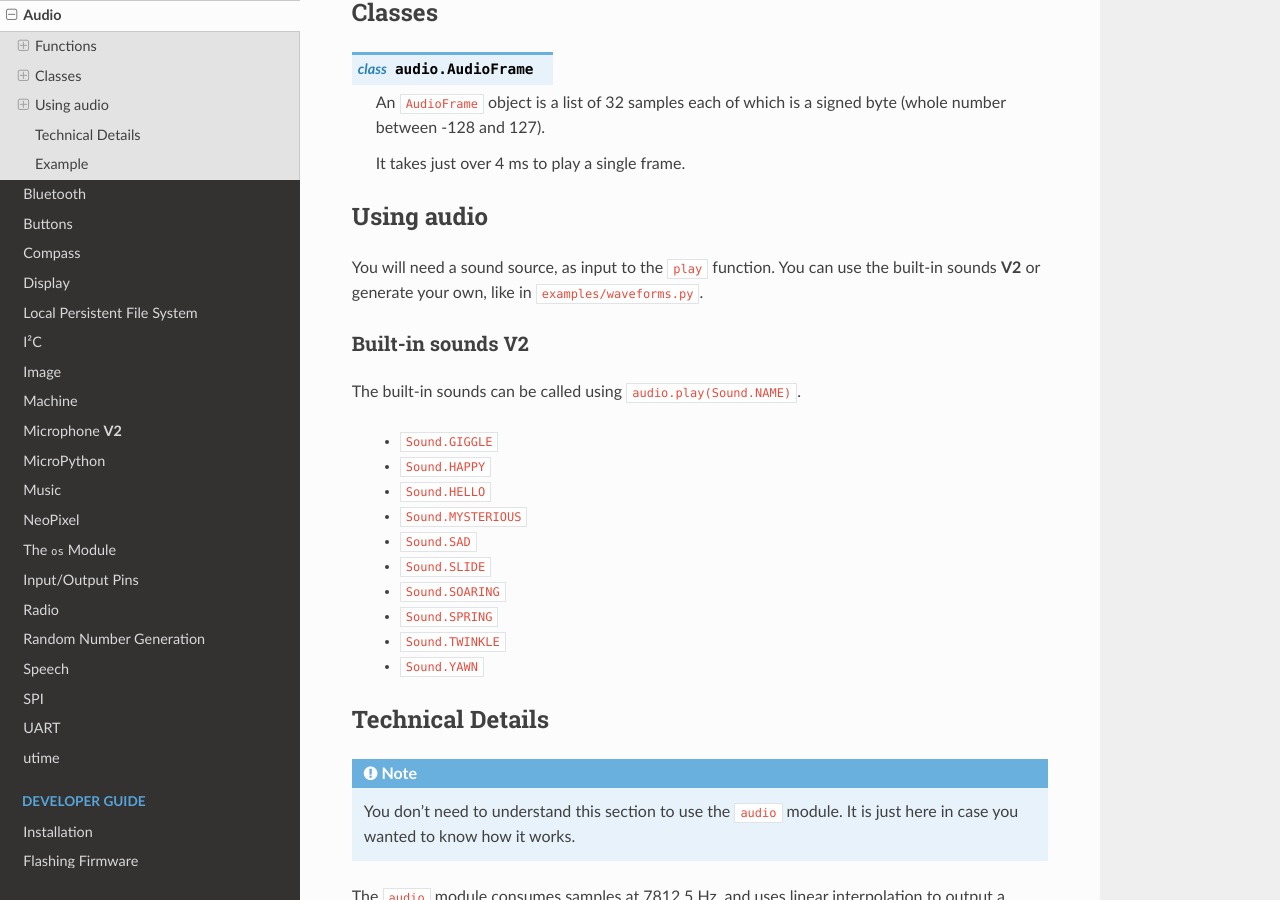
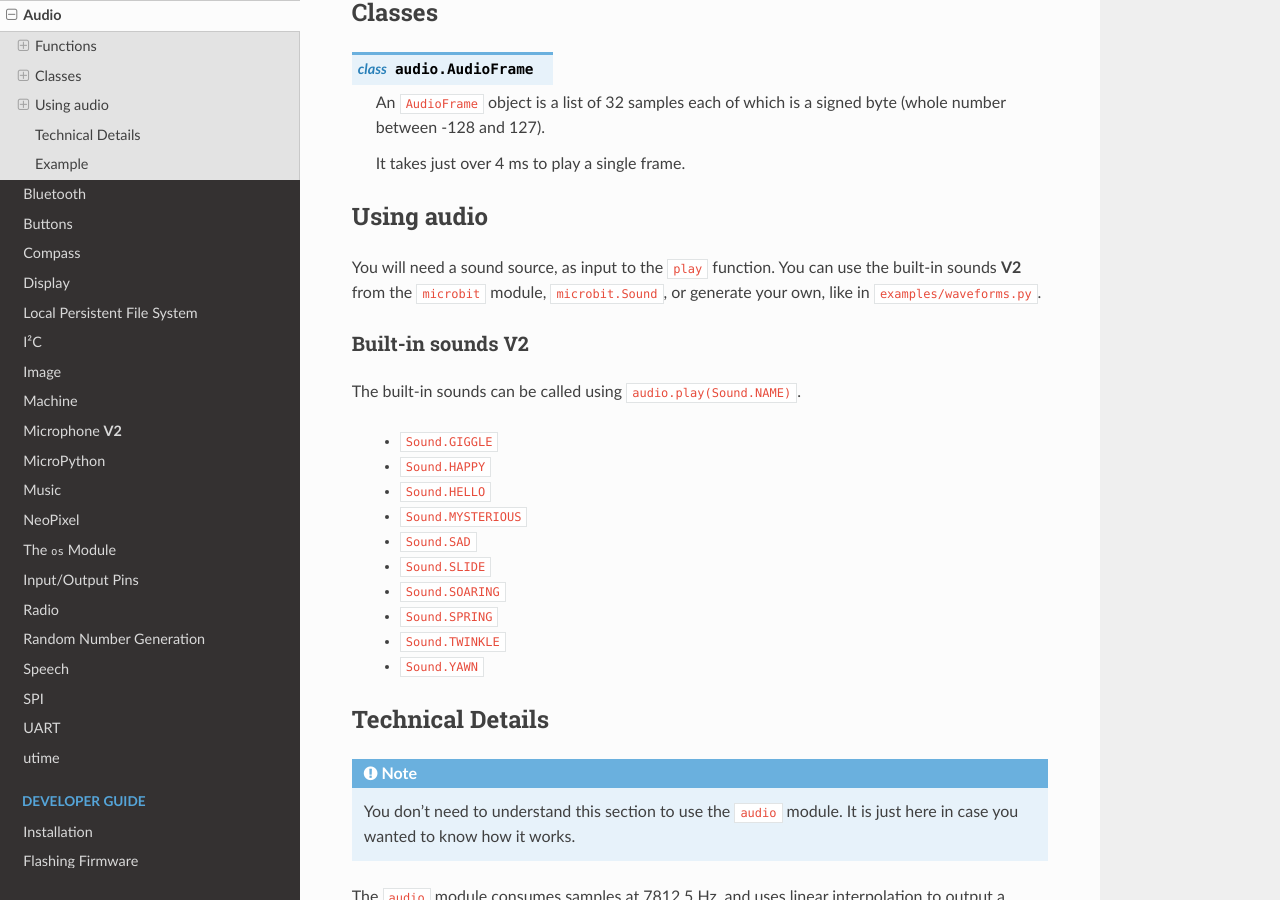
Before and after one commit to bbcmicrobit/micropython, a Sphinx documentation site: the page built from docs/audio.rst, in a window 1280 px wide and 900 px high, scrolled down 1172 px. Built offline with Sphinx 7.4.7 and the Read the Docs theme 2.0.0, drawn with Linux system fonts in a browser that asks for light colours; pages that are not in the unit, such as notebooks, are missing from menus.

Commit message:
sound is in microbit module

```diff
--- a/docs/audio.rst
+++ b/docs/audio.rst
@@ -70,8 +70,8 @@ Using audio
 ===========
 
 You will need a sound source, as input to the ``play`` function. You can use
-the built-in sounds **V2** or generate your own, like in
-``examples/waveforms.py``.
+the built-in sounds **V2** from the ``microbit`` module, ``microbit.Sound``, or
+generate your own, like in ``examples/waveforms.py``.
 
 Built-in sounds **V2**
 ----------------------
```
